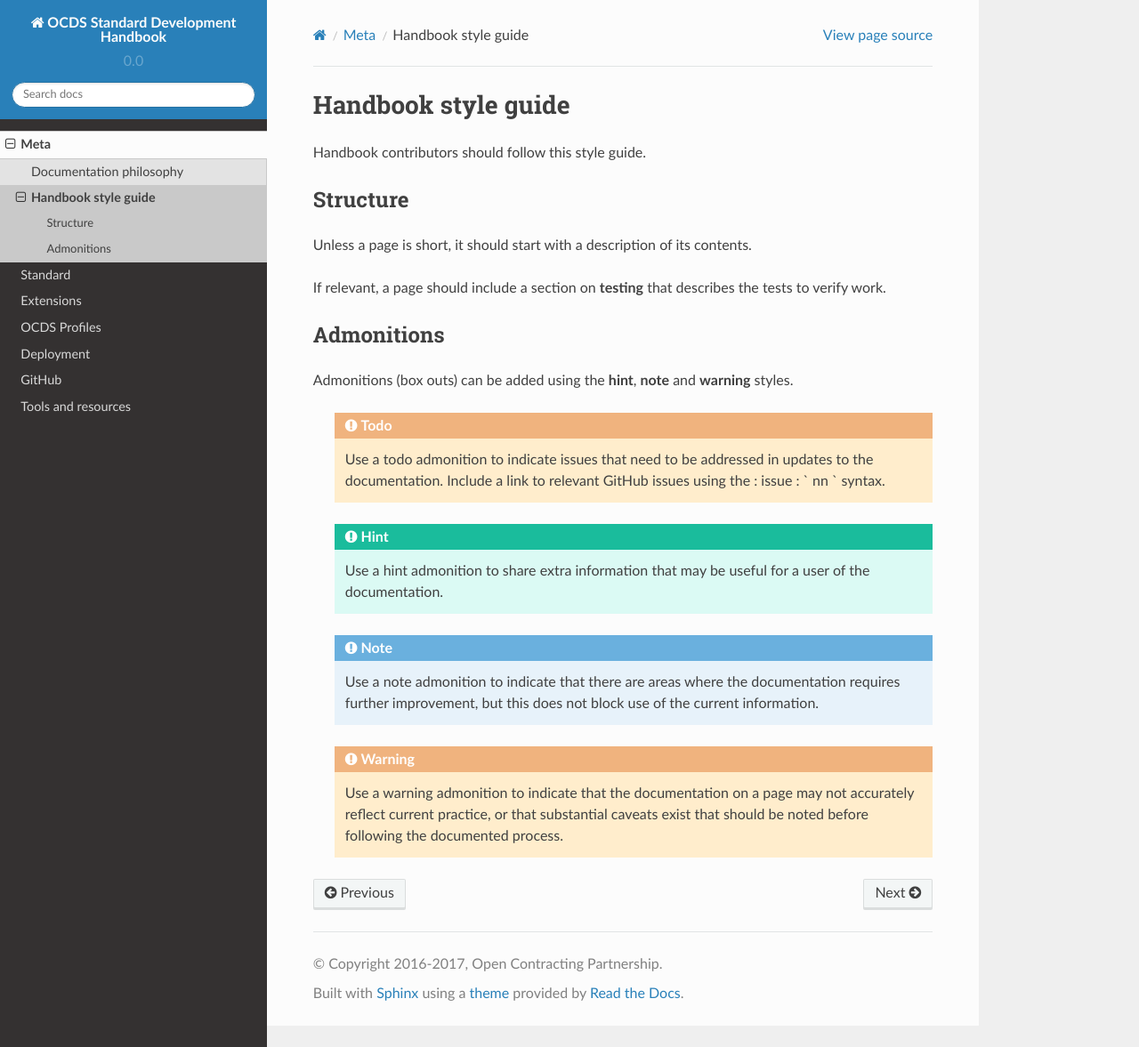
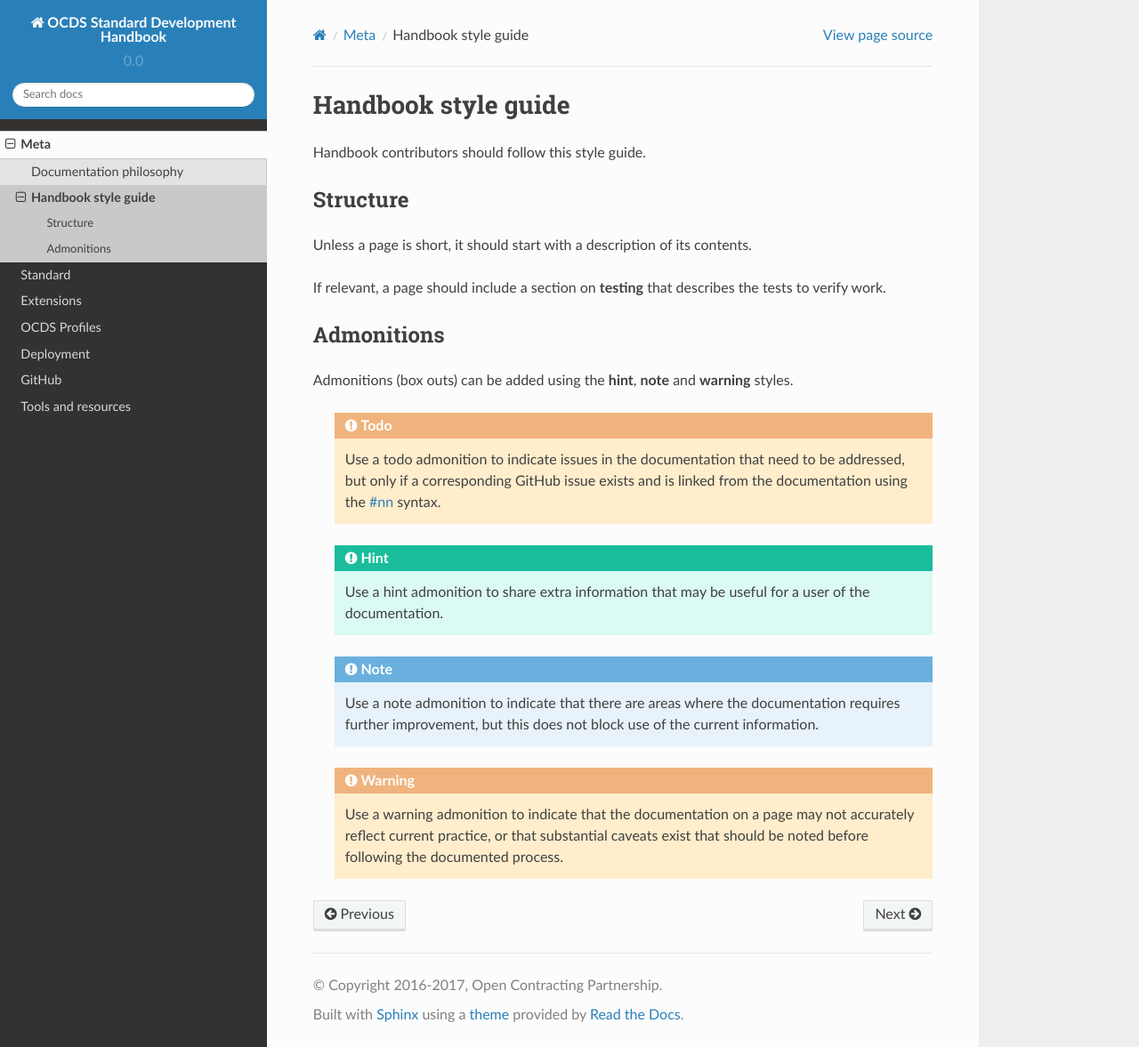
Before and after one commit to open-contracting/standard-development-handbook, a Sphinx documentation site: the page built from docs/meta/style_guide.md, in a window 1280 px wide and 1177 px high. Shown: the whole window at 89% size. Built offline with Sphinx 7.4.7 and the Read the Docs theme 2.0.0, drawn with Linux system fonts in a browser that asks for light colours.

Commit message:
Require todo admonitions to link to a GitHub issue.

````diff
--- a/docs/meta/style_guide.md
+++ b/docs/meta/style_guide.md
@@ -14,7 +14,7 @@ Admonitions (box outs) can be added using the **hint**, **note** and **warning**
 
 ```eval_rst
   .. todo::
-    Use a todo admonition to indicate issues that need to be addressed in updates to the documentation. Include a link to relevant GitHub issues using the : issue : ` nn ` syntax.
+    Use a todo admonition to indicate issues in the documentation that need to be addressed, but only if a corresponding GitHub issue exists and is linked from the documentation using the :issue:`nn` syntax.
 ```
 
 ```eval_rst
````
